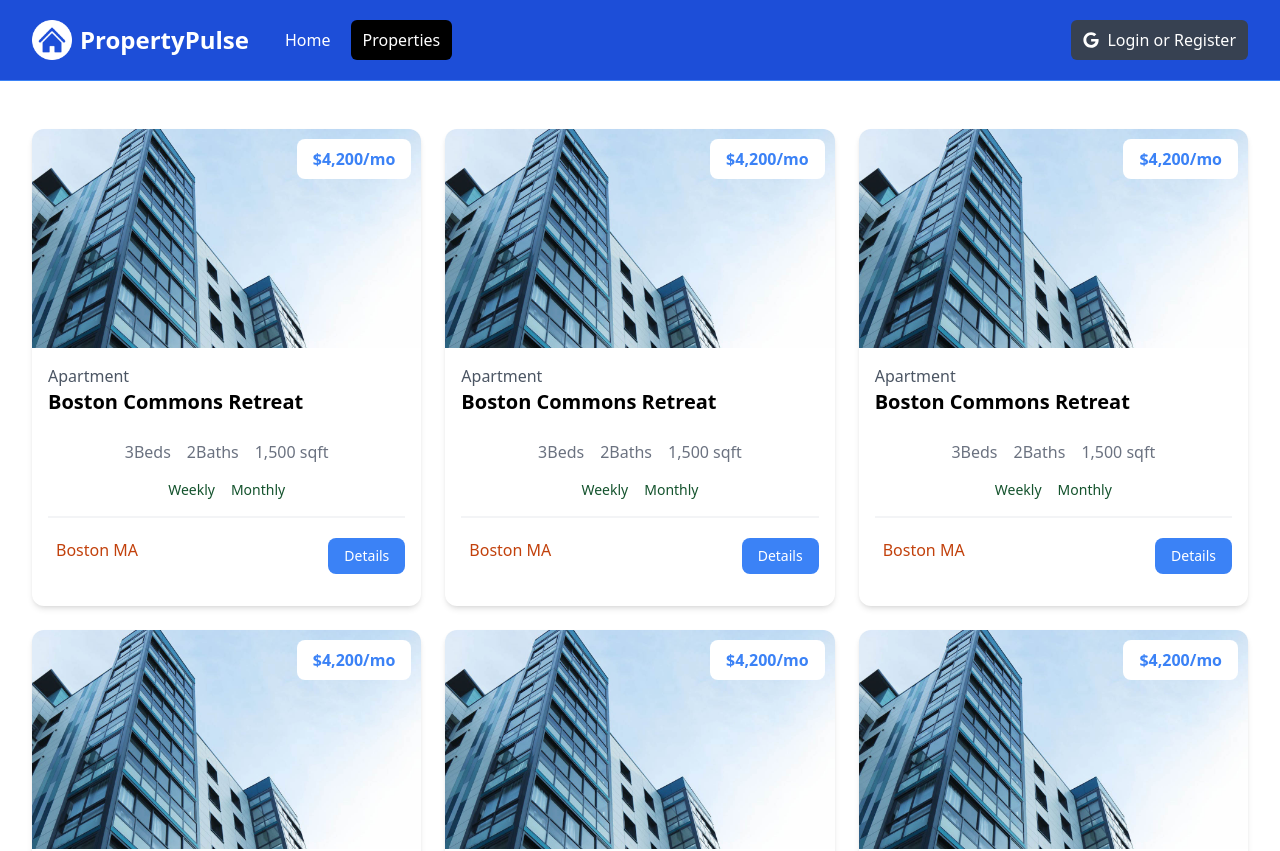
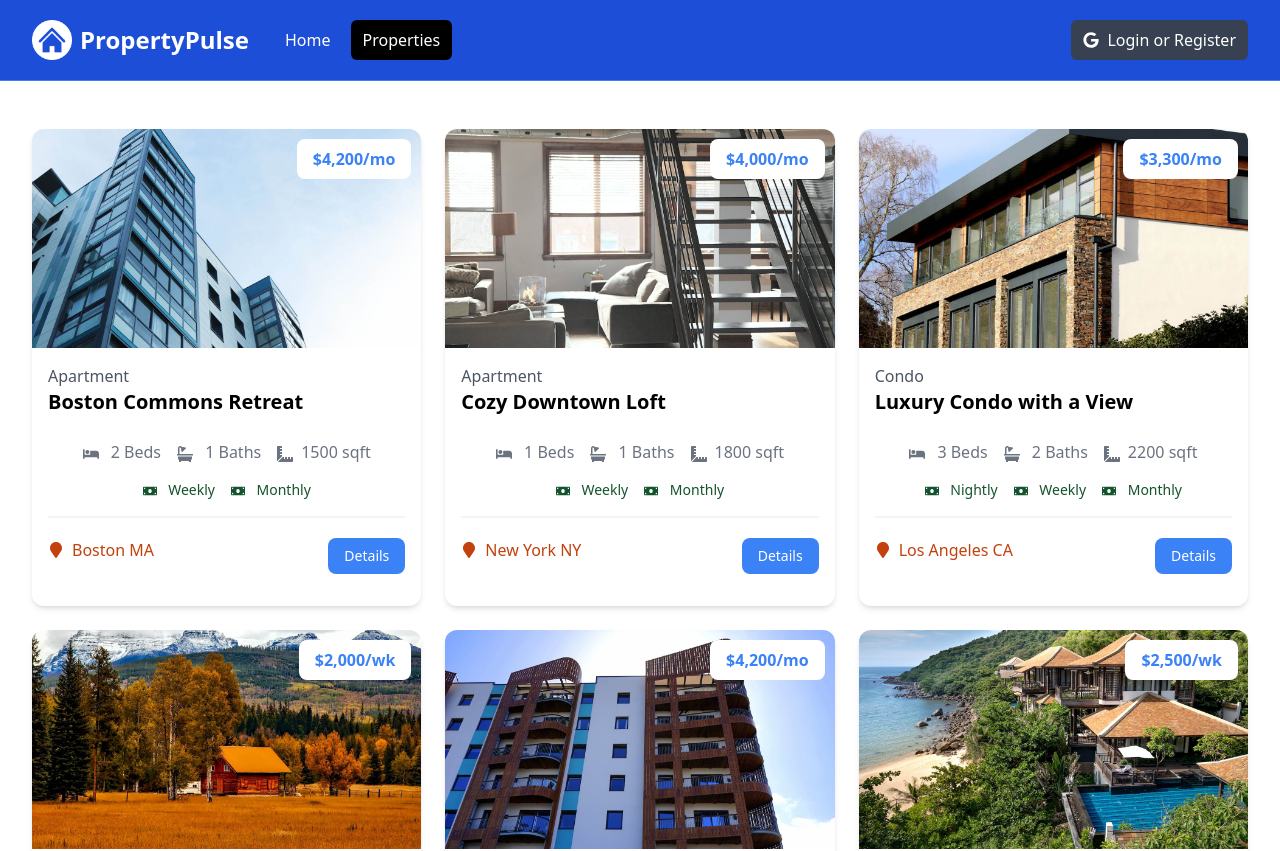
Before and after one commit to RaisanJMR/property-pulse, a Next.js app: page /properties in a window 1280 px wide. Shown: the top 851 px of the page. Built offline with nearby package versions, Linux system fonts and the light colour scheme.

Commit message:
FEAT: working on property page

```diff
--- a/app/properties/page.jsx
+++ b/app/properties/page.jsx
@@ -2,9 +2,9 @@ import properties from '@/properties.json'
 import PropertyCard from '@/components/PropertyCard'
 const PropertiesPage = () => {
   return (
-    <section class="px-4 py-6">
-      <div class="container-xl lg:container m-auto px-4 py-6">
-        {properties.length === 0 ? (<p>no properties found</p>) : (<div class="grid grid-cols-1 md:grid-cols-3 gap-6">
+    <section className="px-4 py-6">
+      <div className="container-xl lg:container m-auto px-4 py-6">
+        {properties.length === 0 ? (<p>no properties found</p>) : (<div className="grid grid-cols-1 md:grid-cols-3 gap-6">
           {properties.map((p) => (
             <PropertyCard key={p._id} property={p} />
           ))}
--- a/components/PropertyCard.jsx
+++ b/components/PropertyCard.jsx
@@ -1,61 +1,74 @@
-import React from 'react'
-
-const PropertyCard = () => {
+import Image from "next/image"
+import Link from "next/link"
+import { FaBed, FaBath, FaRulerCombined, FaMoneyBill, FaMapMarker } from 'react-icons/fa'
+const PropertyCard = ({ property }) => {
+  const getRateDisplay = () => {
+    const { rates } = property
+    if (rates.monthly) {
+      return `${rates.monthly.toLocaleString()}/mo`
+    } else if (rates.weekly) {
+      return `${rates.weekly.toLocaleString()}/wk`
+    } else if (rates.nightly) {
+      return `${rates.weekly.toLocaleString()}/night`
+    }
+  }
   return (
     <div className="rounded-xl shadow-md relative">
-    <img
-      src="images/properties/a1.jpg"
+      <Image
+        src={`/images/properties/${property.images[0]}`}
         alt=""
+        height={0}
+        width={0}
+        sizes="100vw"
         className='w-full h-auto rounded-t-xl'
       />
       <div className="p-4">
         <div className="text-left md:text-center lg:text-left mb-6">
-        <div className="text-gray-600">Apartment</div>
-        <h3 className="text-xl font-bold">Boston Commons Retreat</h3>
+          <div className="text-gray-600">{property.type}</div>
+          <h3 className="text-xl font-bold">{property.name}</h3>
         </div>
         <h3
           className="absolute top-[10px] right-[10px] bg-white px-4 py-2 rounded-lg text-blue-500 font-bold text-right md:text-center lg:text-right"
         >
-        $4,200/mo
+          ${getRateDisplay()}
         </h3>
 
         <div className="flex justify-center gap-4 text-gray-500 mb-4">
           <p>
-          <i className="fa-solid fa-bed"></i> 3
+            <FaBed className="inline mr-2" /> {property.beds} {' '}
             <span className="md:hidden lg:inline">Beds</span>
           </p>
           <p>
-          <i className="fa-solid fa-bath"></i> 2
+            <FaBath className="inline mr-2" /> {property.baths} {' '}
             <span className="md:hidden lg:inline">Baths</span>
           </p>
           <p>
-          <i className="fa-solid fa-ruler-combined"></i>
-          1,500 <span className="md:hidden lg:inline">sqft</span>
+            <FaRulerCombined className="inline mr-2" />
+            {property.square_feet} <span className="md:hidden lg:inline">sqft</span>
           </p>
         </div>
 
         <div
           className="flex justify-center gap-4 text-green-900 text-sm mb-4"
         >
-        <p><i className="fa-solid fa-money-bill"></i> Weekly</p>
-        <p><i className="fa-solid fa-money-bill"></i> Monthly</p>
+          {property.rates.nightly && <p><FaMoneyBill className="inline mr-2" /> Nightly</p>}
+          {property.rates.weekly && <p><FaMoneyBill className="inline mr-2" /> Weekly</p>}
+          {property.rates.monthly && <p><FaMoneyBill className="inline mr-2" /> Monthly</p>}
         </div>
 
         <div className="border border-gray-100 mb-5"></div>
 
         <div className="flex flex-col lg:flex-row justify-between mb-4">
           <div className="flex align-middle gap-2 mb-4 lg:mb-0">
-          <i
-            className="fa-solid fa-location-dot text-lg text-orange-700"
-          ></i>
-          <span className="text-orange-700"> Boston MA </span>
+          <FaMapMarker className="text-orange-700 mt-1"/>
+            <span className="text-orange-700">{property.location.city} {property.location.state}</span>
           </div>
-        <a
-          href="property.html"
+          <Link
+            href={`/properties/${property._id}`}
             className="h-[36px] bg-blue-500 hover:bg-blue-600 text-white px-4 py-2 rounded-lg text-center text-sm"
           >
             Details
-        </a>
+          </Link>
         </div>
       </div>
     </div>
```
Lines whose indentation alone changed are shown as unchanged.
